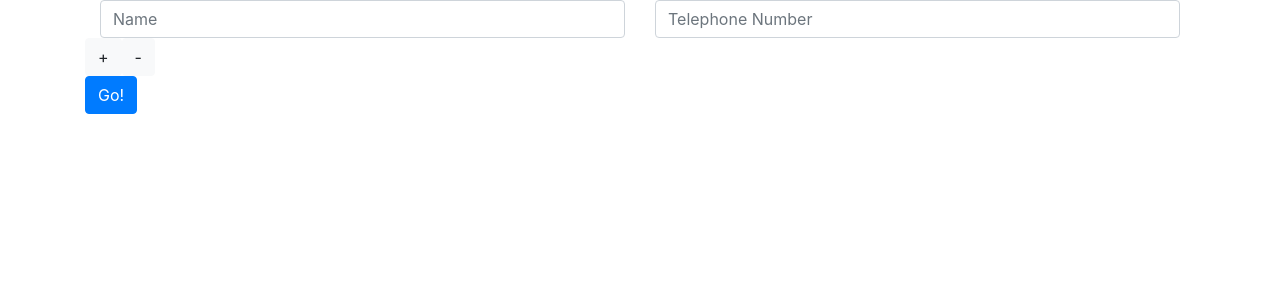
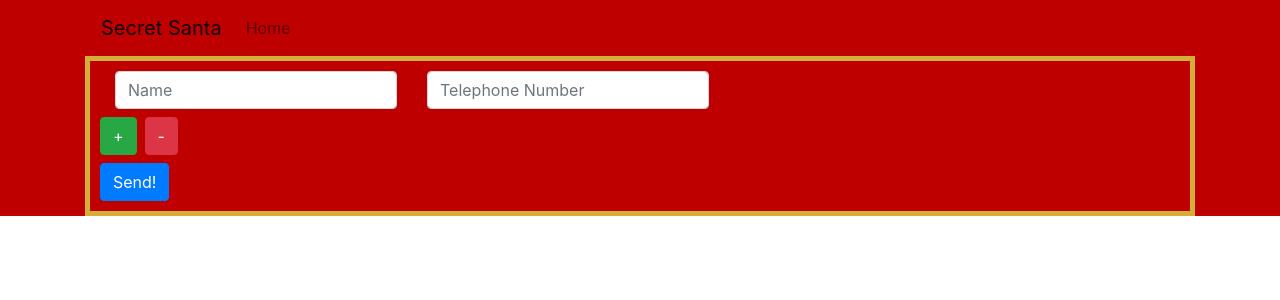
Before and after one commit to adithya-somasundaram/secret-santa, a React (Create React App) app: page / in a window 1280 px wide. Shown: the top 300 px of the page. Built offline with nearby package versions, Linux system fonts and the light colour scheme.

Commit message:
added more styling

```diff
--- a/src/components/Home.js
+++ b/src/components/Home.js
@@ -1,5 +1,6 @@
 import React, { Component } from 'react'
-import { Button, Form, Col, Row, Container } from 'react-bootstrap';
+import { Button, Form, Col, Row, Container, Navbar, Nav } from 'react-bootstrap';
+import {border, backgroundC} from './style';
 
 class Home extends Component {
 
@@ -24,16 +25,16 @@ class Home extends Component {
         var temp = [(
             <div>
                 <Container>
-                    <Row className="justify-content-md-center">
-                        <Col>
-                            <Form.Control placeholder="Name" id={0} type="text" onChange={e => {
+                    <Row>
+                        <Col xs="auto">
+                            <Form.Control className="mb-2 mr-sm-2" placeholder="Name" id={0} type="text" onChange={e => {
                             console.log(0)
                             this.setUser(e.target.id, e.target.value)
                         }
                         } />
                         </Col>
-                        <Col>
-                            <Form.Control placeholder="Telephone Number" id={1} type="text" onChange={e => {
+                        <Col xs="auto">
+                            <Form.Control className="mb-2 mr-sm-2" placeholder="Telephone Number" id={1} type="text" onChange={e => {
                             console.log(1)
                             this.setNum(e.target.id - 1, e.target.value)
                         }
@@ -63,15 +64,15 @@ class Home extends Component {
         var temp = [(
             <div>
                 <Container>
-                    <Row className="justify-content-md-center">
-                        <Col>
-                            <Form.Control placeholder="Name" id={this.state.total} type="text" onChange={e => {
+                    <Row>
+                        <Col xs="auto">
+                            <Form.Control className="mb-2 mr-sm-2" placeholder="Name" id={this.state.total} type="text" onChange={e => {
                             console.log(e.target.id)
                             this.setUser(e.target.id / 2, e.target.value)
                         }} />
                         </Col>
-                        <Col>
-                            <Form.Control placeholder="Telephone Number" id={this.state.total + 1} type="text" onChange={e => {
+                        <Col xs="auto">
+                            <Form.Control className="mb-2 mr-sm-2" placeholder="Telephone Number" id={this.state.total + 1} type="text" onChange={e => {
                             console.log(e.target.id - 1)
                             this.setNum((e.target.id - 1) / 2, e.target.value)
                         }} />
@@ -132,16 +133,25 @@ class Home extends Component {
 
     render() {
         return (
-            <div>
-                <Container>
+            <div style={backgroundC}>
+                <Container fluid="md">
+                <Navbar border="success">
+                    <Navbar.Brand href="#">Secret Santa</Navbar.Brand>
+                    <Nav className="mr-auto">
+                    <Nav.Link href="#home">Home</Nav.Link>
+                    </Nav>
+                </Navbar>
+                <div style={border}>
                     {this.state.entry}
                     <div>
-                        <Button variant="light" onClick={() => { this.add() }}>+</Button>
-                        <Button variant="light" onClick={() => { this.sub() }}>-</Button>
+                        <Button className="mb-2 mr-sm-2" variant="success" onClick={() => { this.add() }}>+</Button>
+                        <Button className="mb-2 mr-sm-2" variant="danger" onClick={() => { this.sub() }}>-</Button>
                     </div>
-                    <Button variant="primary" onClick={this.sendText}>Go!</Button>
+                    <Button variant="primary" onClick={this.sendText}>Send!</Button>
+                </div>
                 </Container>
             </div>
+
         )
     }
 }
--- /dev/null
+++ b/src/components/style.js
@@ -0,0 +1,11 @@
+const style = {
+    border: {
+      border:'5px solid #D4AF37',
+      padding: '10px',
+    },
+    backgroundC: {
+        background: '#be0000',
+    }
+  }
+
+  module.exports = style;
```
